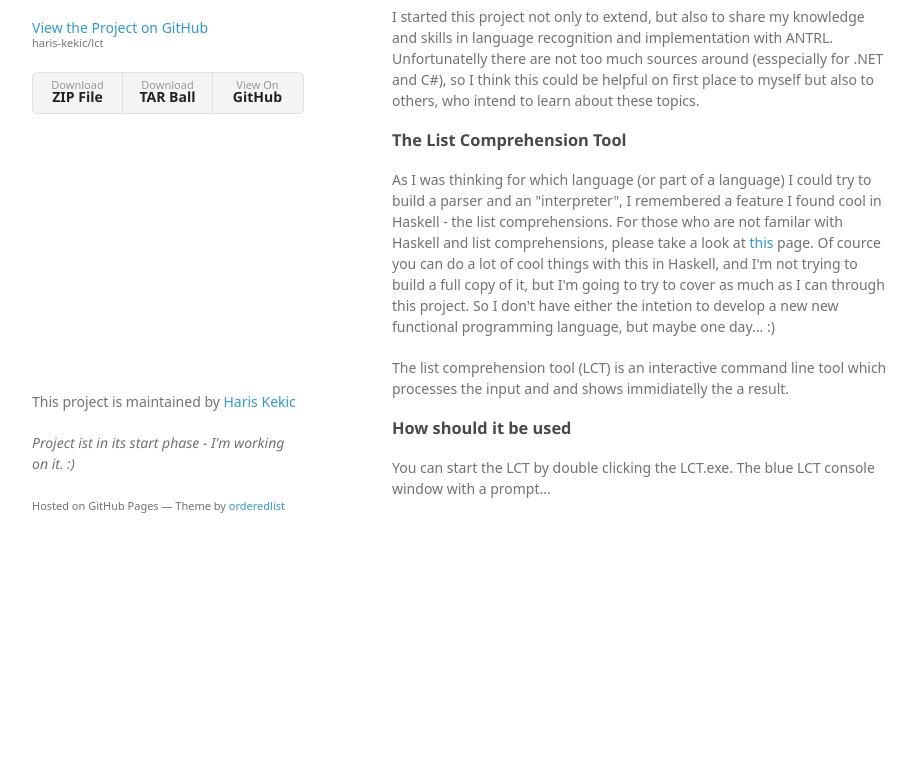
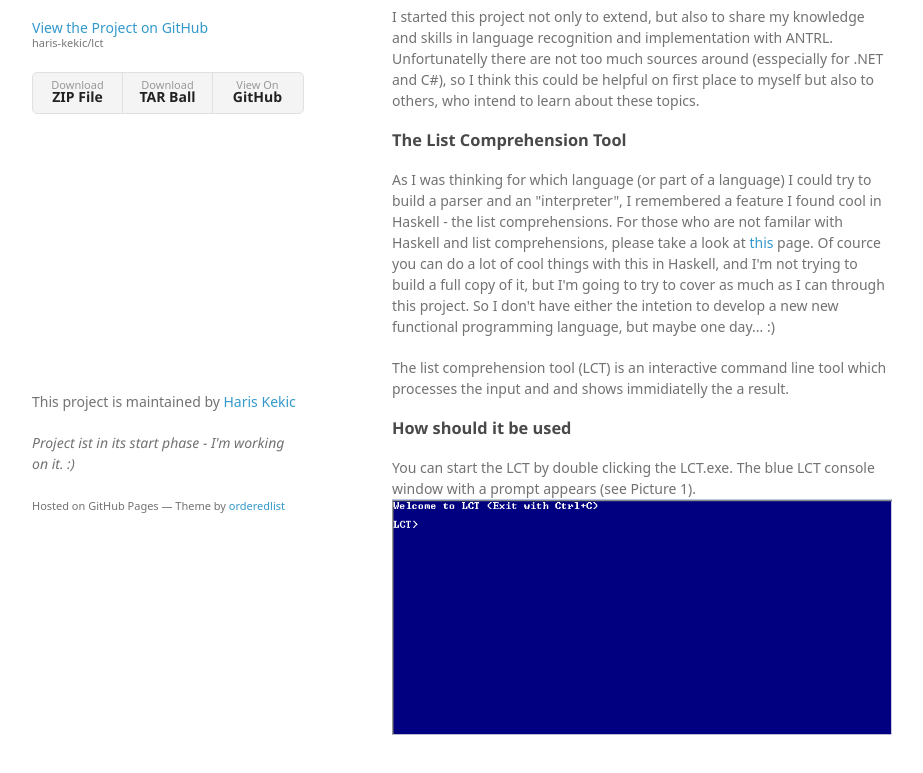
Before and after one commit to haris-kekic/lct, a plain HTML site: page index.html in a window 1280 px wide. Shown: the part 215-988 px from the top of the page, without its empty margins (178-1101 px from the left). Before the commit the page ends 800 px from the top, so only its background shows below. Drawn offline with Linux system fonts and the light colour scheme; a web font is replaced by a local one.

Commit message:
Update index.html

```diff
--- a/index.html
+++ b/index.html
@@ -54,7 +54,9 @@
 
           <a id="how-to-use-it" class="anchor" href="#how-to-use-it" aria-hidden="true"><span aria-hidden="true" class="octicon octicon-link"></span></a>How should it be used</h3>
         <p>
-          You can start the LCT by double clicking the LCT.exe. The blue LCT console window with a prompt...
+          You can start the LCT by double clicking the LCT.exe. The blue LCT console window with a prompt appears (see Picture 1).
+
+          <img src="Screen1.png" />
         <p>
       </section>
       <footer>
```
